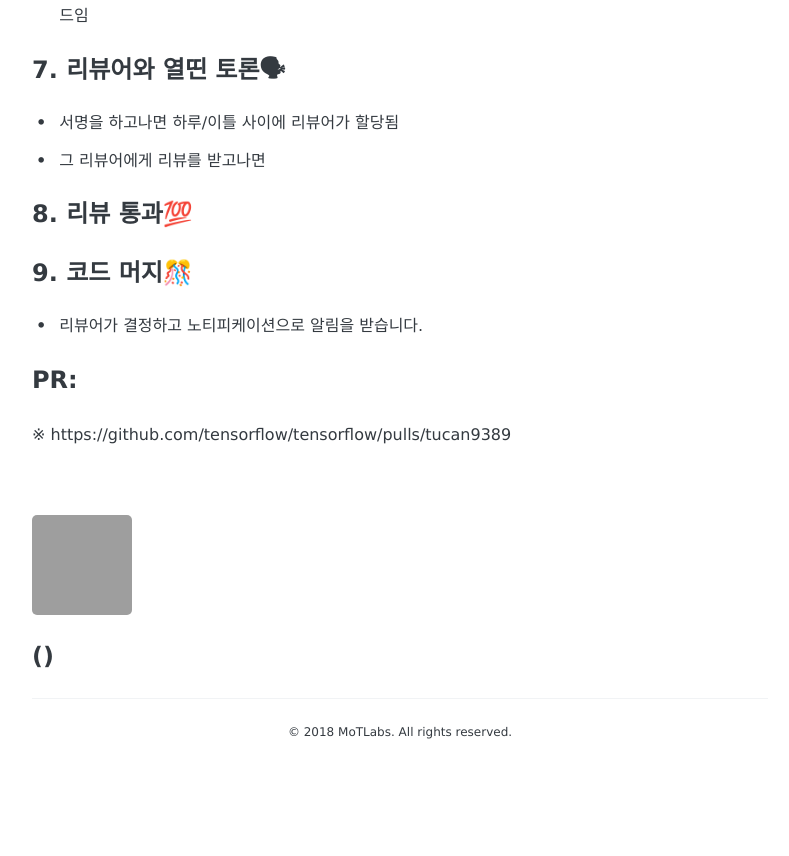
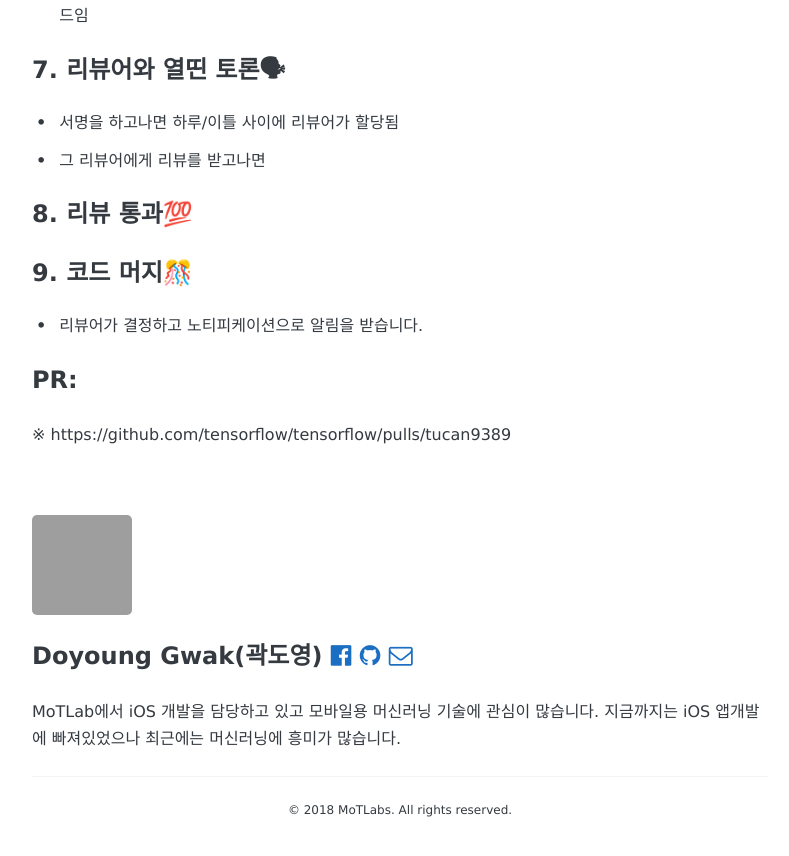
Before and after one commit to motlabs/motlabs.github.io, a Jekyll site: the page built from _posts/2018-06-09-TFContribution.md, in a window 1280 px wide and 900 px high, scrolled down 2629 px, cut to the strip 0-856 px from the top of the window. Shown: the whole strip, without its empty margins (240-1029 px from the left). Built offline with Jekyll 4.4.1, drawn with Linux system fonts in a browser that asks for light colours; some web fonts are replaced; before the commit the page ends 3451 px from its top, so only the background shows below that; some of the changed lines change nothing that is shown; some of the changed text lies outside the part shown; grey boxes are pictures that could not be loaded.

Commit message:
_config.yml 양식에 맞춰서 저자 변경

```diff
--- a/_posts/2018-06-09-TFContribution.md
+++ b/_posts/2018-06-09-TFContribution.md
@@ -2,7 +2,7 @@
 layout: post
 title: Let's Contribute to Tensorflow!
 description: "Summary"
-author: Doyoung Gwak
+author: dygwak
 date: 2018-06-09
 tags: [TF Contribution]
 comments: true
```
